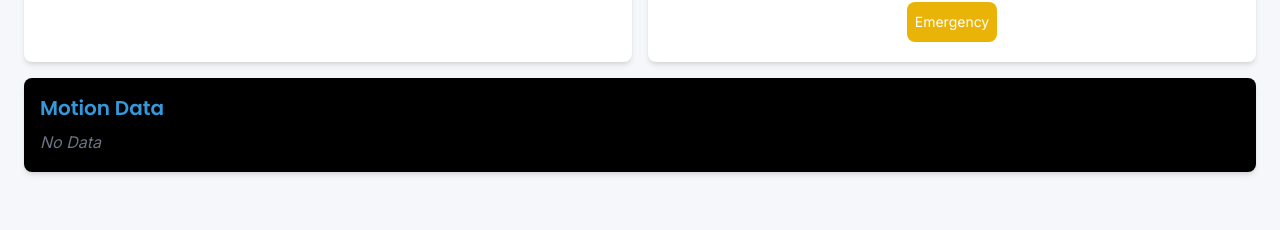
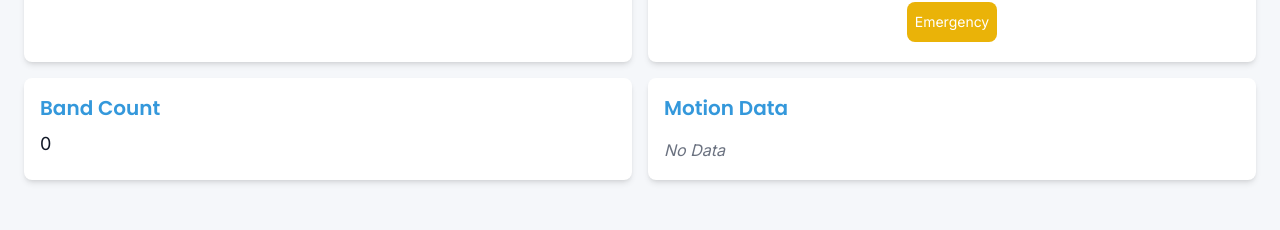
Before and after one commit to ozkanerbatuhan/frontedn_hyperloop, a Next.js app in the folder frontend/: page / in a window 1280 px wide. Shown: the part 498-728 px from the top of the page. Built offline with nearby package versions, Linux system fonts and the light colour scheme; no server answers.

Commit message:
backendden veri çekme

```diff
--- a/frontend/src/app/page.js
+++ b/frontend/src/app/page.js
@@ -6,6 +6,7 @@ import LineProgressBar from "@/components/lineProgressBar";
 import Button from "@/components/button";
 import Speedometer from "@/components/speedometer";
 import BatteryLevel from "@/components/batteryLevel";
+import MotionDataDisplay from "@/components/motionDataDisplay";
 
 export default function Home() {
   const [state, setState] = useState({
@@ -184,16 +185,17 @@ export default function Home() {
         </div>
       </div>
 
-      <div className="bg-black p-4 rounded-lg shadow-md">
-        <h2 className="text-xl font-semibold mb-2">Motion Data</h2>
-        {state.motion ? (
-          <pre className="bg-white-100 p-2 rounded overflow-auto text-sm">
-            {JSON.stringify(state.motion, null, 2)}
-          </pre>
-        ) : (
-          <p className="text-gray-500 italic">No Data</p>
-        )}
+      <div className="grid grid-cols-1 md:grid-cols-2 gap-4 mb-4">
+        <div className="bg-white p-4 rounded-lg shadow-md">
+          <h2 className="text-xl font-semibold mb-2">Band Count</h2>
+          <p className="text-lg text-gray-900 " >{state.bandCount}</p>
+        </div>
+        <div>
+        <MotionDataDisplay motion={state.motion} />
+        </div>
       </div>
+
+
     </div>
   );
 }
--- /dev/null
+++ b/frontend/src/components/motionDataDisplay.js
@@ -0,0 +1,43 @@
+import React from 'react';
+
+const MotionDataDisplay = ({ motion }) => {
+  return (
+    <div className="bg-white p-4 rounded-lg shadow-md">
+      <h2 className="text-xl font-semibold mb-4">Motion Data</h2>
+      {motion ? (
+        <div className="space-y-4">
+          <div className="flex justify-between space-x-8">
+            <div>
+              <h3 className="text-lg font-semibold text-black">Acceleration</h3>
+              <p className="text-sm text-gray-900">X: {motion.acceleration.x.toFixed(3)}</p>
+              <p className="text-sm text-gray-900">Y: {motion.acceleration.y.toFixed(3)}</p>
+              <p className="text-sm text-gray-900">Z: {motion.acceleration.z.toFixed(3)}</p>
+            </div>
+            <div>
+              <h3 className="text-lg font-semibold text-black">Velocity</h3>
+              <p className="text-sm text-gray-900">X: {motion.velocity.x.toFixed(3)}</p>
+              <p className="text-sm text-gray-900">Y: {motion.velocity.y.toFixed(3)}</p>
+              <p className="text-sm text-gray-900">Z: {motion.velocity.z.toFixed(3)}</p>
+            </div>
+            <div>
+              <h3 className="text-lg font-semibold text-black">Position</h3>
+              <p className="text-sm text-gray-900">X: {motion.position.x.toFixed(3)}</p>
+              <p className="text-sm text-gray-900">Y: {motion.position.y.toFixed(3)}</p>
+              <p className="text-sm text-gray-900">Z: {motion.position.z.toFixed(3)}</p>
+            </div>
+            <div>
+              <h3 className="text-lg font-semibold text-black">Orientation</h3>
+              <p className="text-sm text-gray-900">Pitch: {motion.orientation.pitch.toFixed(3)}</p>
+              <p className="text-sm text-gray-900">Yaw: {motion.orientation.yaw.toFixed(3)}</p>
+              <p className="text-sm text-gray-900">Roll: {motion.orientation.roll.toFixed(3)}</p>
+            </div>
+          </div>
+        </div>
+      ) : (
+        <p className="text-gray-500 italic">No Data</p>
+      )}
+    </div>
+  );
+};
+
+export default MotionDataDisplay;
--- a/frontend/src/socket.js
+++ b/frontend/src/socket.js
@@ -4,7 +4,7 @@ const getSocketURL = () => {
   if (process.env.NODE_ENV === 'production') {
     return process.env.NEXT_PUBLIC_SOCKET_URL;
   }
-  return "http://192.168.58.207:3030"; // Geliştirme ortamı için varsayılan URL
+  return "http://192.168.1.47:3030"; // Geliştirme ortamı için varsayılan URL
 };
 
 const URL = getSocketURL();
```
Also changed, not shown: frontend/src/components/eklenecekler.txt (deleted).
